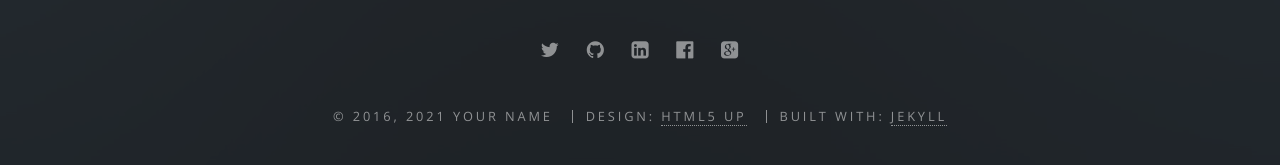
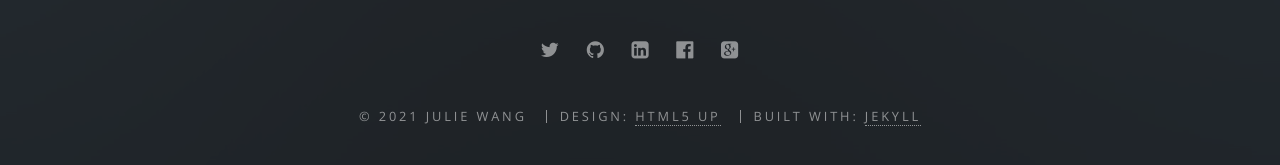
Before and after one commit to stackbit-projects/mustard-seed-81e5e, a Jekyll site: the page built from index.html, in a window 1280 px wide and 900 px high, scrolled down 3484 px. Shown: the part 681-846 px from the top of the window. Built offline with Jekyll 4.4.1, drawn with Linux system fonts in a browser that asks for light colours.

Commit message:
_config.yml: changed

```diff
--- a/_config.yml
+++ b/_config.yml
@@ -1,9 +1,9 @@
 title: Mustard Seed
 description: |
   Boston University's Premier Christian A Cappella Group
-owner: Your Name
-first_published: 2016
-email: your-email@domain.com
+owner: Julie Wang
+first_published: 2021
+email: julieewang822@gmail.com
 baseurl: ''
 url: ''
 social:
```
